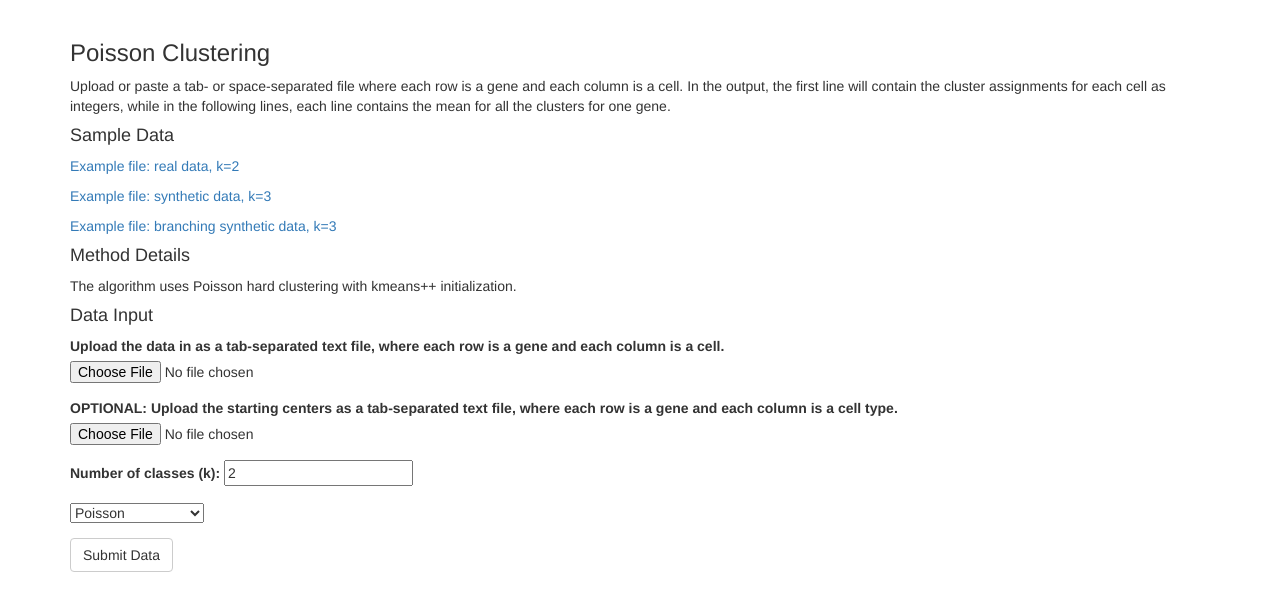
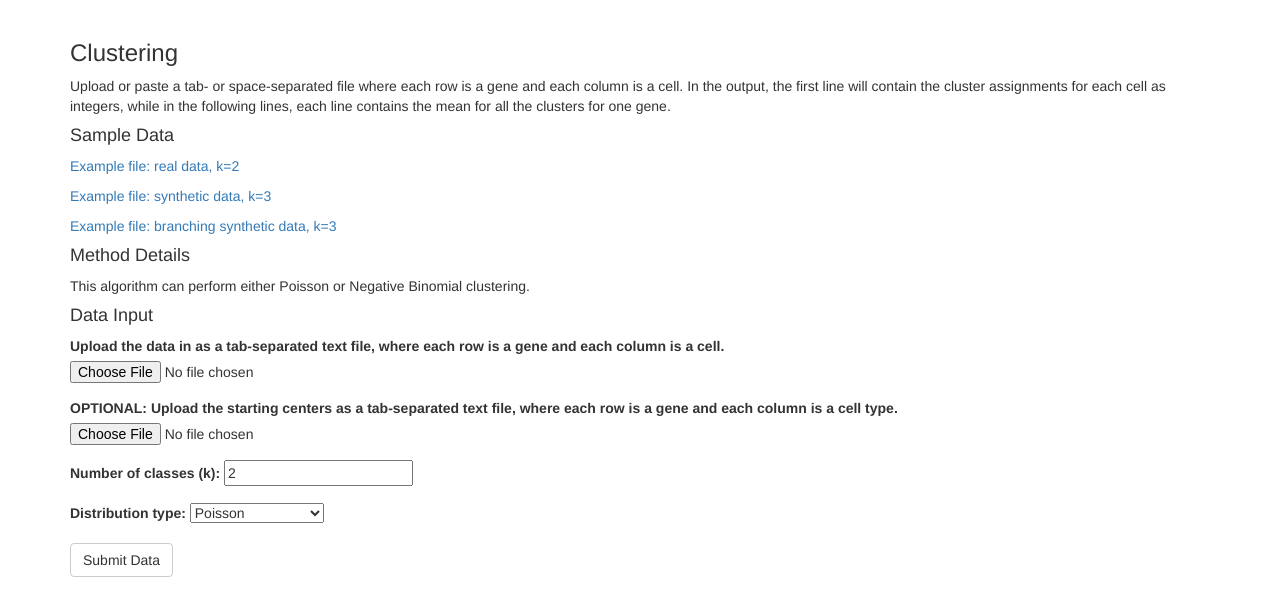
Before and after one commit to yjzhang/uncurl_app, a Flask app: page /cluster in a window 1280 px wide. Shown: the part 52-668 px from the top of the page. Run offline with Flask 2, Linux system fonts and the light colour scheme; some libraries are stand-ins or nearby versions.

Commit message:
negative binomial clustering

```diff
--- a/app/templates/clustering.html
+++ b/app/templates/clustering.html
@@ -2,7 +2,7 @@
 
 {% block content %}
 <div class="container container-main" role="main">
-    <h3>{% block title %}Poisson Clustering{% endblock %}</h3>
+    <h3>{% block title %}Clustering{% endblock %}</h3>
 
     <div>
         <p>
@@ -20,7 +20,7 @@
 
     <div>
         {% block method %}
-        The algorithm uses Poisson hard clustering with kmeans++ initialization.
+        This algorithm can perform either Poisson or Negative Binomial clustering.
         {% endblock %}
     </div>
     <p></p>
@@ -47,6 +47,7 @@
         </div>
 
         <div class="form-group">
+            <label for="disttype">Distribution type:</label>
             <select id="disttype" name="disttype">
                 <option selected>Poisson</option>
                 <option>Negative binomial</option>
--- a/app/templates/clustering_user.html
+++ b/app/templates/clustering_user.html
@@ -13,7 +13,7 @@
 <a href="{{ user_id }}/P.txt">P</a>
 </p>
 <p>
-<a href="{{ user_id }}/R.txt">P</a>
+<a href="{{ user_id }}/R.txt">R</a>
 </p>
 <p>
 <a href="{{ user_id }}/assignments.txt">Assignments</a>
--- a/app/templates/index.html
+++ b/app/templates/index.html
@@ -4,7 +4,8 @@
 <div class="container container-main" role="main">
     <h3>UNCURL</h3>
 
-    UNCURL is a unified framework for various unsupervised learning tasks with single cell transcriptomic data that accounts for the read distribution due to the sequencing process.
+    <p>UNCURL is a unified framework for various unsupervised learning tasks with single cell transcriptomic data that accounts for the read distribution due to the sequencing process.</p>
+
 
 </div>
 {% endblock %}
--- a/app/views.py
+++ b/app/views.py
@@ -17,6 +17,8 @@ def load_input_data():
     if 'fileinput' in request.files:
         f = request.files['fileinput']
         output_filename = secure_filename(f.filename)
+        if output_filename == '':
+            return
     else:
         return
     init_f = None
@@ -25,7 +27,7 @@ def load_input_data():
     k = int(request.form['k'])
     data = np.loadtxt(f)
     init = None
-    if init_f is not None:
+    if init_f is not None and init_f.filename != '':
         init = np.loadtxt(init_f)
     return data, k, output_filename, init
 
@@ -62,13 +64,14 @@ def cluster_thread(data, k, user_id, init=None, dist_type='Poisson'):
         assignments, centers = uncurl.poisson_cluster(data, k, init)
         with open(os.path.join(path, 'centers.txt'), 'w') as output_file:
             np.savetxt(output_file, centers)
-        vis.vis_clustering(data, assignments, centers, user_id)
+        vis.vis_clustering(data, assignments, user_id)
     elif dist_type=='Negative binomial':
         P, R, assignments = uncurl.nb_cluster(data, k)
         with open(os.path.join(path, 'P.txt'), 'w') as output_file:
             np.savetxt(output_file, P)
         with open(os.path.join(path, 'R.txt'), 'w') as output_file:
             np.savetxt(output_file, R)
+        vis.vis_clustering(data, assignments, user_id)
     with open(os.path.join(path, 'assignments.txt'), 'w') as output_file:
         np.savetxt(output_file, assignments, fmt='%1.0f')
 
--- a/app/vis.py
+++ b/app/vis.py
@@ -9,7 +9,7 @@ import numpy as np
 
 import uncurl
 
-def vis_clustering(data, assignments, centers, user_id):
+def vis_clustering(data, assignments, user_id):
     """
     Visualizes a hard-assignment clustering. Presents data in 2D.
     """
```
